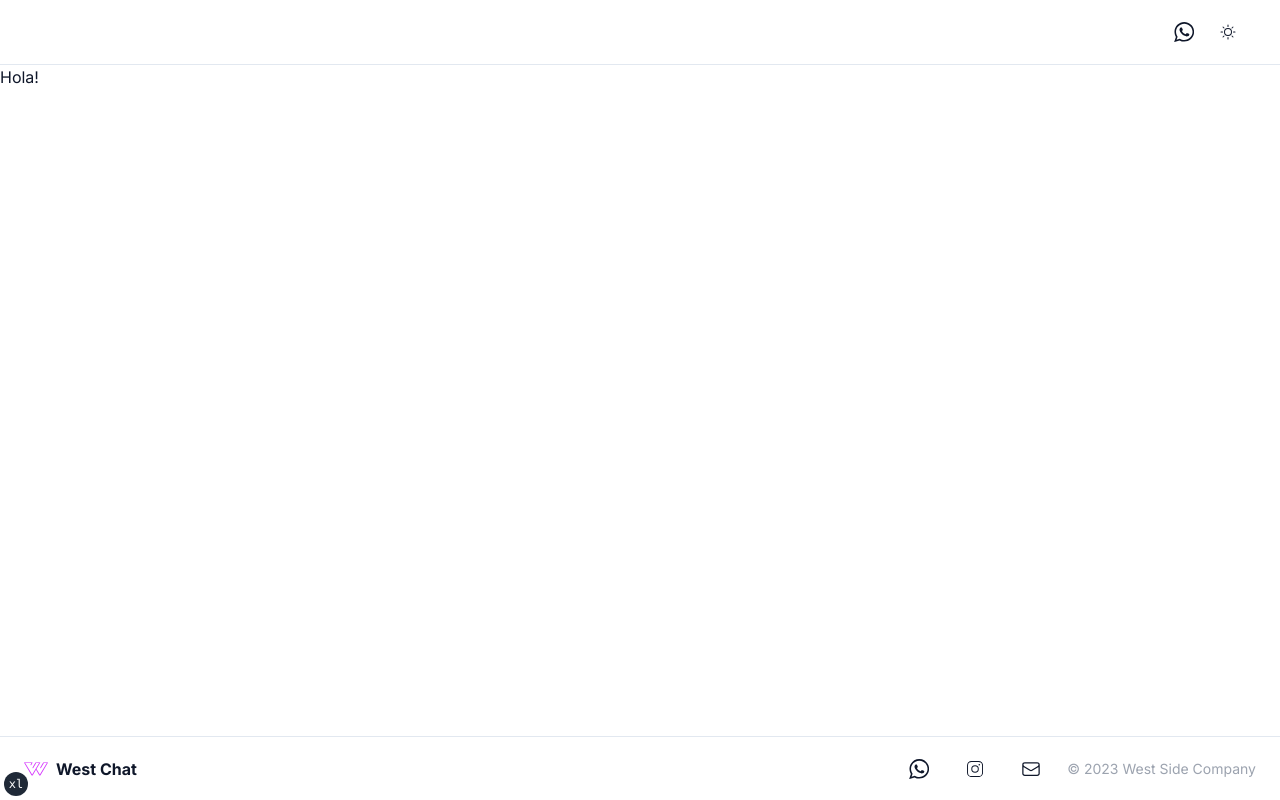
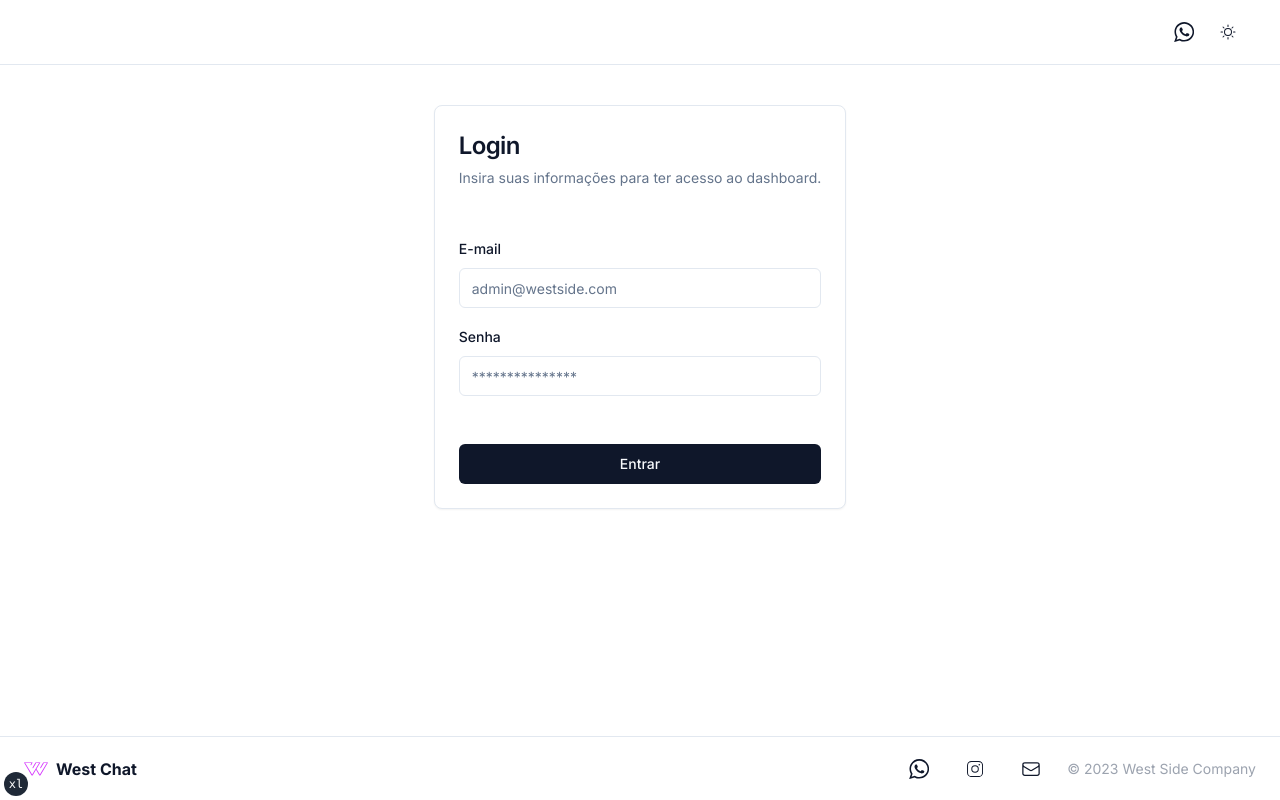
Before and after one commit to LucasHBG/Django-OLlama-Project, a Next.js app: page /login in a window 1280 px wide. Built offline with nearby package versions, Linux system fonts and the light colour scheme.

Commit message:
feat: added login page

```diff
--- a/app/login/page.tsx
+++ b/app/login/page.tsx
@@ -1,7 +1,53 @@
-export default function Login() {
+export default function LoginPage() {
     return (
-        <main>
-            <p>Hola!</p>
+        <main className="flex justify-center items-center pb-8 pt-6 md:py-10 mx-4">
+            <div className="rounded-lg border bg-card text-card-foreground shadow-sm">
+                <div className="flex flex-col space-y-1.5 p-6">
+                    <h2 className="font-semibold tracking-tight text-2xl">
+                        Login
+                    </h2>
+                    <p className="text-sm text-muted-foreground">
+                        Insira suas informações para ter acesso ao dashboard.
+                    </p>
+                </div>
+                <div className="p-6 space-y-4">
+                    <div className="space-y-2">
+                        <label
+                            className="text-sm font-medium leading-none peer-disabled:cursor-not-allowed peer-disabled:opacity-70"
+                            htmlFor="email"
+                        >
+                            E-mail
+                        </label>
+                        <input
+                            className="flex h-10 w-full rounded-md border border-input bg-background px-3 py-2 text-sm ring-offset-background file:border-0 file:bg-transparent file:text-sm file:font-medium placeholder:text-muted-foreground focus-visible:outline-none focus-visible:ring-2 focus-visible:ring-ring focus-visible:ring-offset-2 disabled:cursor-not-allowed disabled:opacity-50"
+                            id="email"
+                            placeholder="admin@westside.com"
+                            required
+                            type="email"
+                        />
+                    </div>
+                    <div className="space-y-2">
+                        <label
+                            className="text-sm font-medium leading-none peer-disabled:cursor-not-allowed peer-disabled:opacity-70"
+                            htmlFor="password"
+                            >
+                            Senha
+                        </label>
+                        <input
+                            className="flex h-10 w-full rounded-md border border-input bg-background px-3 py-2 text-sm ring-offset-background file:border-0 file:bg-transparent file:text-sm file:font-medium placeholder:text-muted-foreground focus-visible:outline-none focus-visible:ring-2 focus-visible:ring-ring focus-visible:ring-offset-2 disabled:cursor-not-allowed disabled:opacity-50"
+                            id="password"
+                            placeholder="***************"
+                            required
+                            type="password"
+                        />
+                    </div>
+                </div>
+                <div className="flex items-center p-6">
+                    <button className="inline-flex items-center justify-center rounded-md text-sm font-medium ring-offset-background transition-colors focus-visible:outline-none focus-visible:ring-2 focus-visible:ring-ring focus-visible:ring-offset-2 disabled:pointer-events-none disabled:opacity-50 bg-primary text-primary-foreground hover:bg-primary/90 h-10 px-4 py-2 w-full">
+                        Entrar
+                    </button>
+                </div>
+            </div>
         </main>
     )
 }
```
